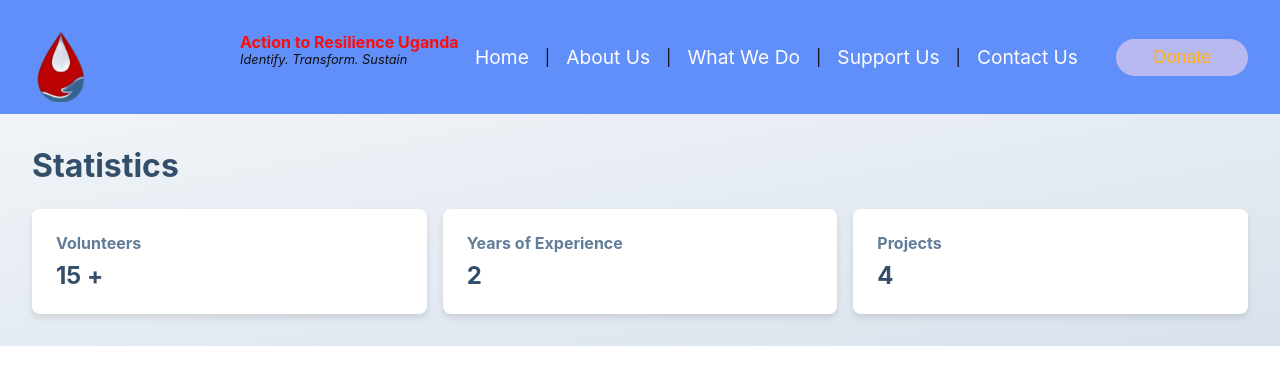
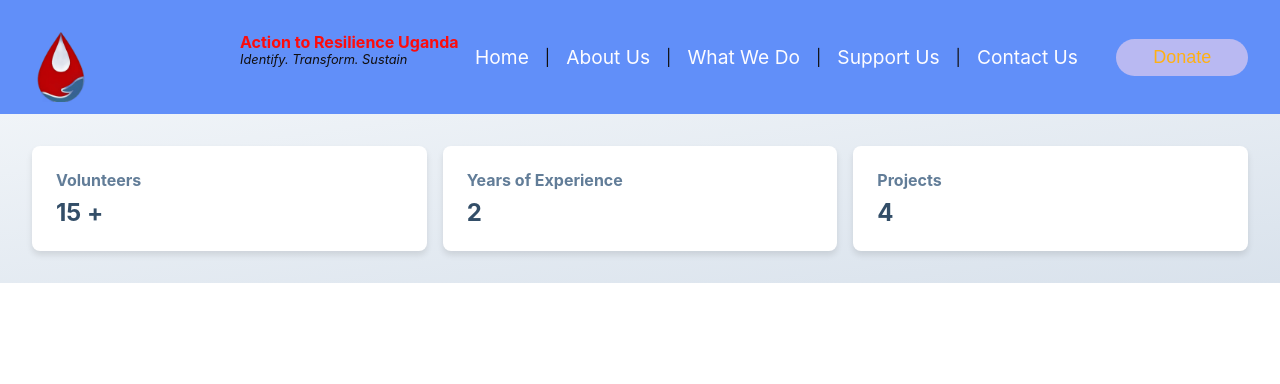
Before and after one commit to cosmah/actiontoresilienceuganda, a React (Create React App) app in the folder actiontoresilienceuganda/: page /stats in a window 1280 px wide. Shown: the top 384 px of the page. Built offline with nearby package versions, Linux system fonts and the light colour scheme.

Commit message:
removed the statistics header

```diff
--- a/actiontoresilienceuganda/src/components/Stats/Stats.jsx
+++ b/actiontoresilienceuganda/src/components/Stats/Stats.jsx
@@ -16,7 +16,7 @@ const StatCard = ({ title, value, prefix = '', suffix = '' }) => (
 const Stats = ({ volunteers = 15, years = 2, projects = 4 }) => {
   return (
     <div className="stats-container">
-      <h2 className="stats-header">Statistics</h2>
+
       <div className="stats-grid">
         <StatCard
           title="Volunteers"
```
